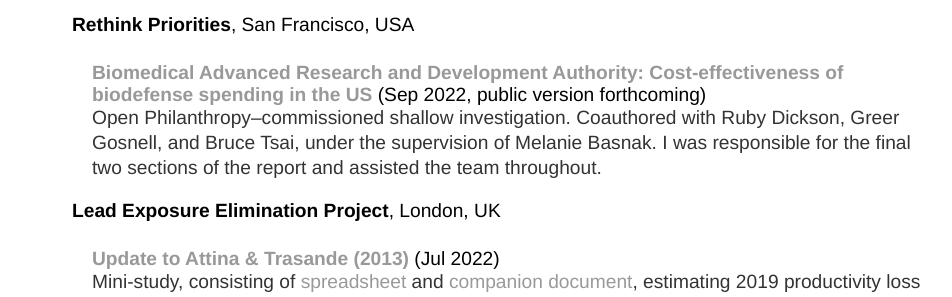
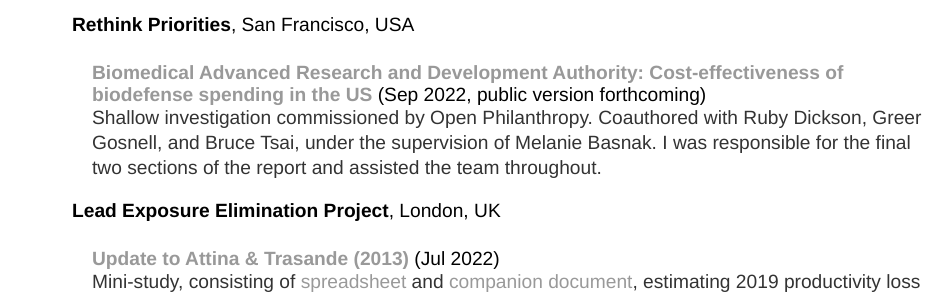
Before and after one commit to y-james-hu/y-james-hu.github.io, a Jekyll site: the page built from projects/index.html, in a window 1280 px wide. Shown: the part 692-989 px from the top of the page, without its empty margins (160-1112 px from the left). Built offline with Jekyll 4.4.1, drawn with Linux system fonts in a browser that asks for light colours.

Commit message:
Update index.html

```diff
--- a/projects/index.html
+++ b/projects/index.html
@@ -24,7 +24,7 @@
     <h3 style="margin-left: 40px">Rethink Priorities<span style="font-weight:normal">, San Francisco, USA</span></h3>
 
       <h4 style="margin-left: 60px"><a href = "#">Biomedical Advanced Research and Development Authority: Cost-effectiveness of biodefense spending in the US</a><span style="font-weight:normal"> (Sep 2022, public version forthcoming)</span></h4>
-      <p style="margin-left: 60px">Open Philanthropy–commissioned shallow investigation. Coauthored with Ruby Dickson, Greer Gosnell, and Bruce Tsai, under the supervision of Melanie Basnak. I was responsible for the final two sections of the report and assisted the team throughout.</p>
+      <p style="margin-left: 60px">Shallow investigation commissioned by Open Philanthropy. Coauthored with Ruby Dickson, Greer Gosnell, and Bruce Tsai, under the supervision of Melanie Basnak. I was responsible for the final two sections of the report and assisted the team throughout.</p>
 
     <h3 style="margin-left: 40px">Lead Exposure Elimination Project<span style="font-weight:normal">, London, UK</span></h3>
 
```
